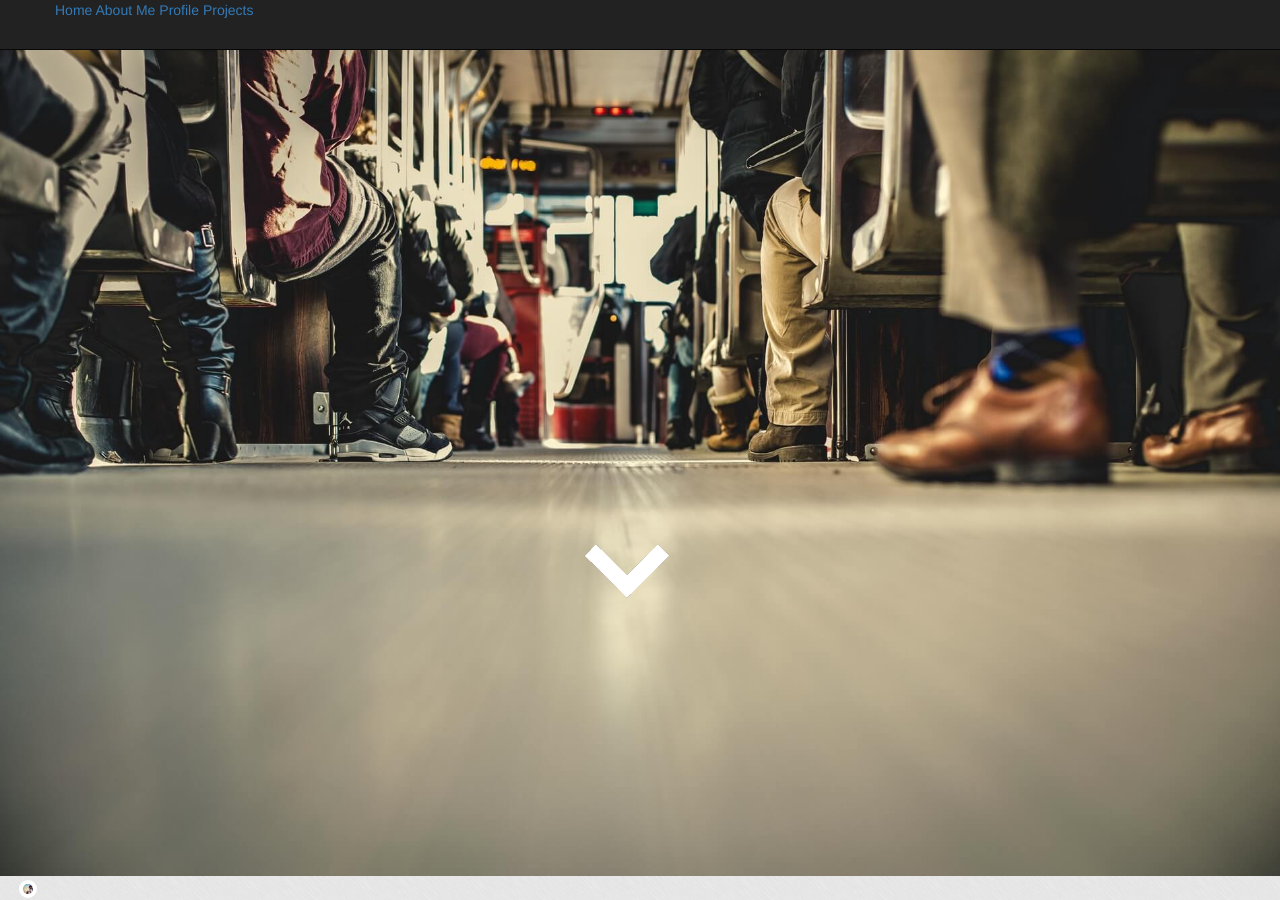
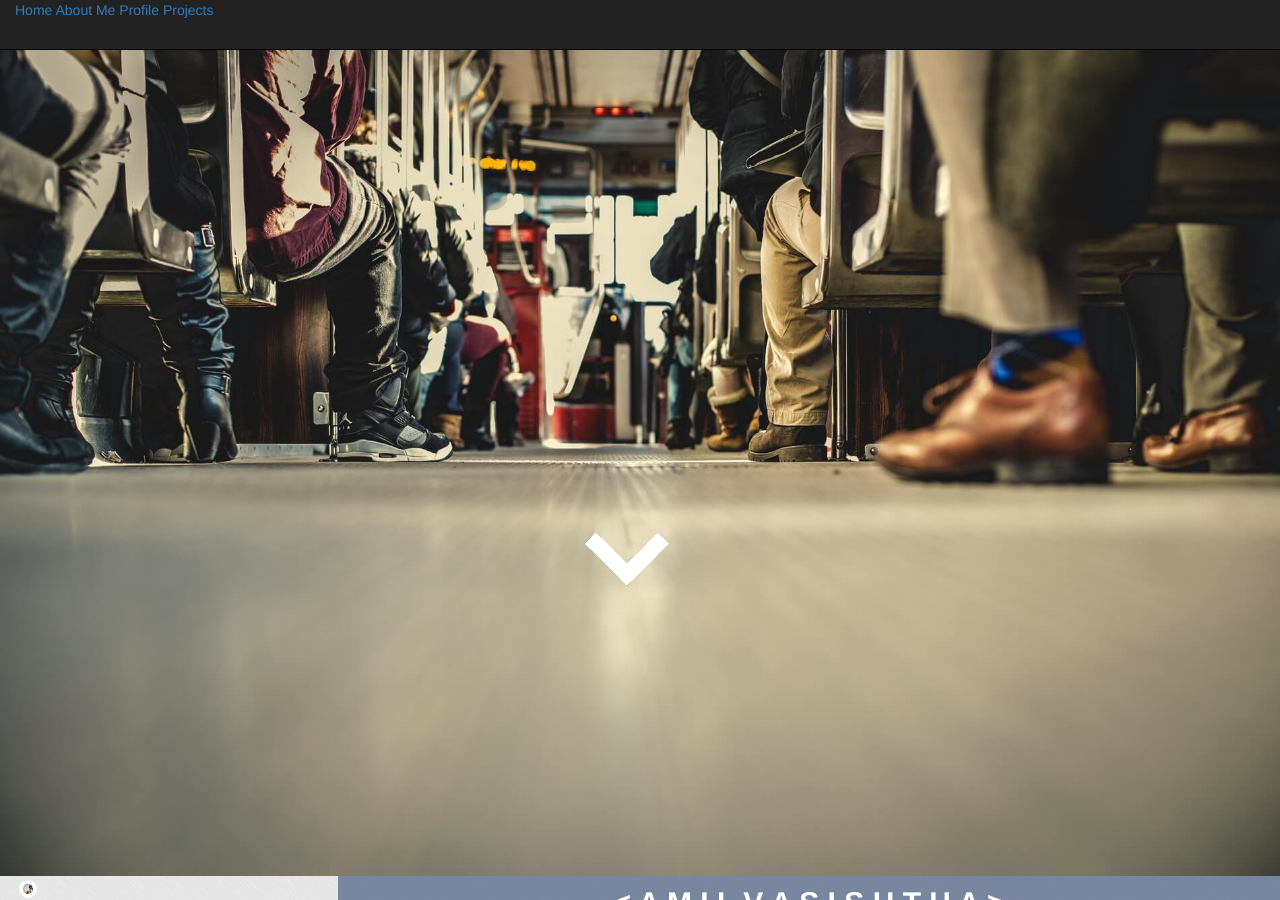
Before and after one commit to amilvasishtha/amilvasishtha.github.io, a Jekyll site: the page built from index.html, in a window 1280 px wide and 900 px high. Built offline with Jekyll 4.4.1, drawn with Linux system fonts in a browser that asks for light colours; nearby versions of some CDN libraries.

Commit message:
more more more

```diff
--- a/_includes/header.html
+++ b/_includes/header.html
@@ -1,8 +1,6 @@
 <nav class="navbar navbar-inverse navbar-fixed-top">
   <div class="navbar-inner">
     <div class='container-fluid'>
-    <div class="navbar-header">
-        <ul class='active'>
           <a href='/'> Home </a>
           <a href='/about'> About Me </a>
           <a href='/amilvasishtha'> Profile </a>
```
